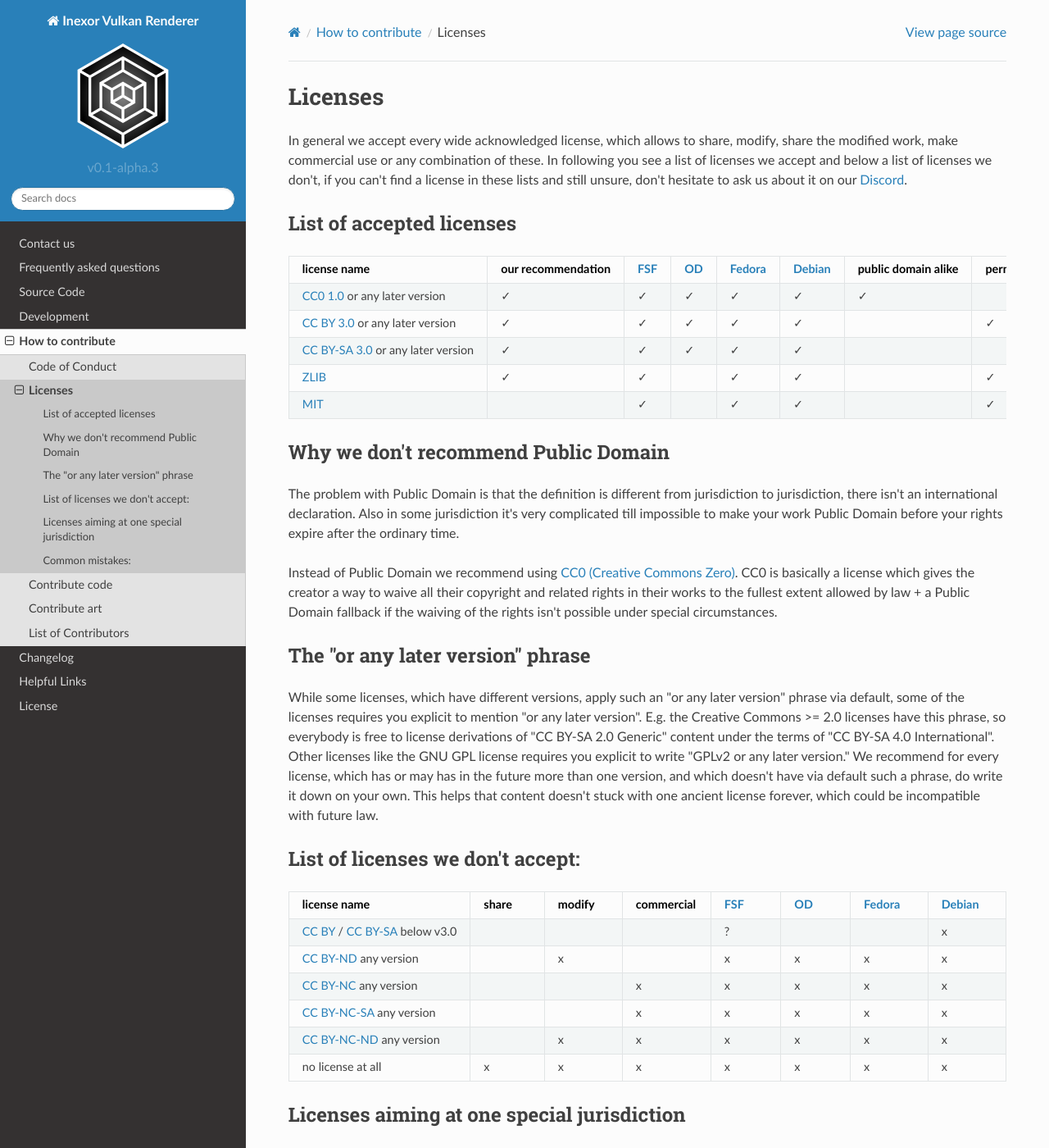
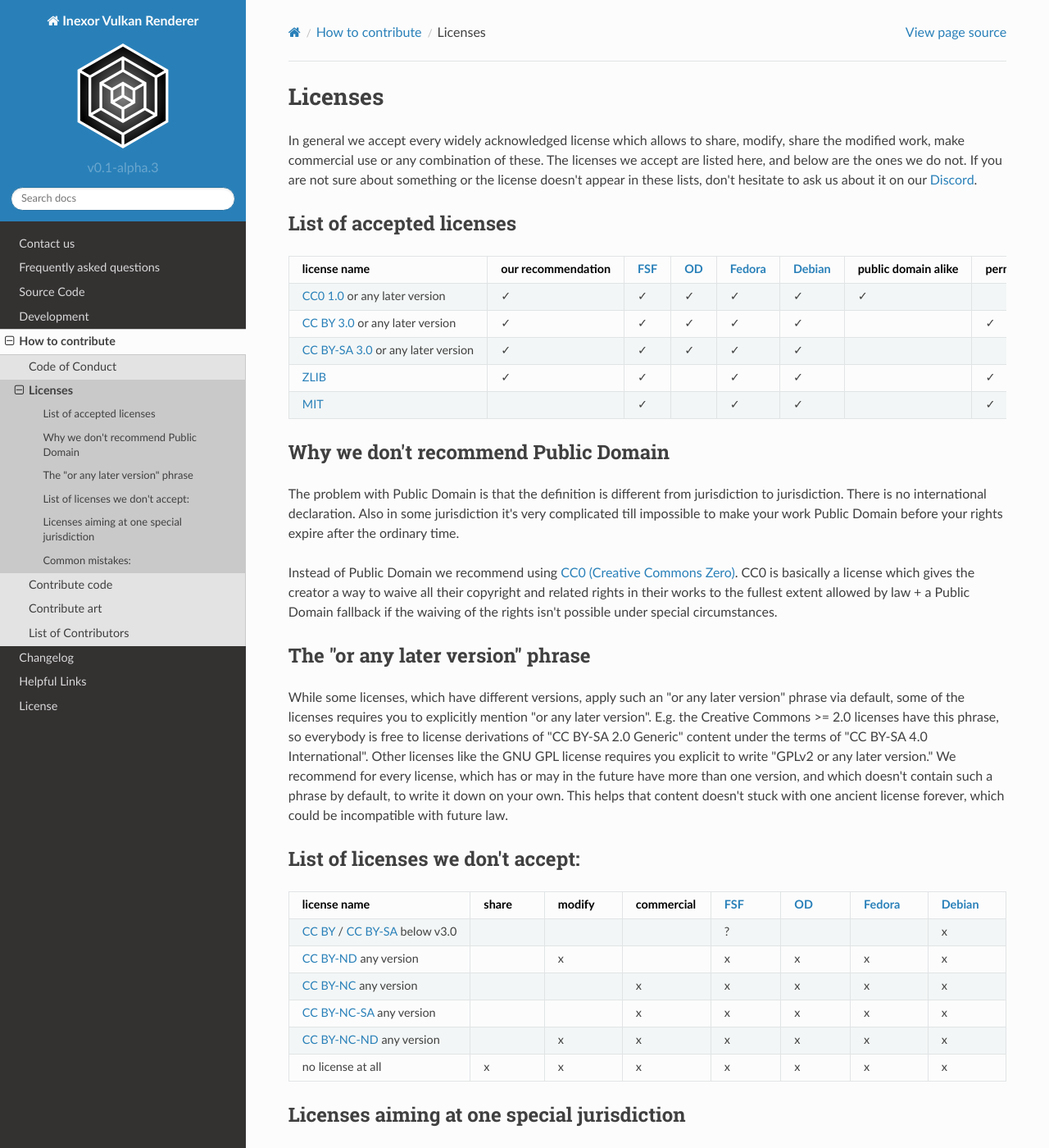
Before and after one commit to inexorgame/vulkan-renderer, a Sphinx documentation site: the page built from documentation/source/contributing/licenses.rst, in a window 1280 px wide and 1400 px high. Shown: the whole window at 82% size. Built offline with Sphinx 7.4.7 and the Read the Docs theme 2.0.0, drawn with Linux system fonts in a browser that asks for light colours; pages that are not in the unit, such as notebooks, are missing from menus; some of the changed text lies outside the part shown.

Commit message:
Update licenses.rst
Improved wording and fixed typos.

```diff
--- a/documentation/source/contributing/licenses.rst
+++ b/documentation/source/contributing/licenses.rst
@@ -1,7 +1,7 @@
 Licenses
 ========
 
-In general we accept every wide acknowledged license, which allows to share, modify, share the modified work, make commercial use or any combination of these. In following you see a list of licenses we accept and below a list of licenses we don't, if you can't find a license in these lists and still unsure, don't hesitate to ask us about it on our `Discord <https://discord.com/invite/acUW8k7>`__.
+In general we accept every widely acknowledged license which allows to share, modify, share the modified work, make commercial use or any combination of these. The licenses we accept are listed here, and below are the ones we do not. If you are not sure about something or the license doesn't appear in these lists, don't hesitate to ask us about it on our `Discord <https://discord.com/invite/acUW8k7>`__.
 
 List of accepted licenses
 -------------------------
@@ -68,14 +68,14 @@ List of accepted licenses
 Why we don't recommend Public Domain
 ------------------------------------
 
-The problem with Public Domain is that the definition is different from jurisdiction to jurisdiction, there isn't an international declaration. Also in some jurisdiction it's very complicated till impossible to make your work Public Domain before your rights expire after the ordinary time.
+The problem with Public Domain is that the definition is different from jurisdiction to jurisdiction. There is no international declaration. Also in some jurisdiction it's very complicated till impossible to make your work Public Domain before your rights expire after the ordinary time.
 
 Instead of Public Domain we recommend using `CC0 (Creative Commons Zero) <https://creativecommons.org/about/cc0>`__. CC0 is basically a license which gives the creator a way to waive all their copyright and related rights in their works to the fullest extent allowed by law + a Public Domain fallback if the waiving of the rights isn't possible under special circumstances.
 
 The "or any later version" phrase
 ---------------------------------
 
-While some licenses, which have different versions, apply such an "or any later version" phrase via default, some of the licenses requires you explicit to mention "or any later version". E.g. the Creative Commons >= 2.0 licenses have this phrase, so everybody is free to license derivations of "CC BY-SA 2.0 Generic" content under the terms of "CC BY-SA 4.0 International". Other licenses like the GNU GPL license requires you explicit to write "GPLv2 or any later version." We recommend for every license, which has or may has in the future more than one version, and which doesn't have via default such a phrase, do write it down on your own. This helps that content doesn't stuck with one ancient license forever, which could be incompatible with future law.
+While some licenses, which have different versions, apply such an "or any later version" phrase via default, some of the licenses requires you to explicitly mention "or any later version". E.g. the Creative Commons >= 2.0 licenses have this phrase, so everybody is free to license derivations of "CC BY-SA 2.0 Generic" content under the terms of "CC BY-SA 4.0 International". Other licenses like the GNU GPL license requires you explicit to write "GPLv2 or any later version." We recommend for every license, which has or may in the future have more than one version, and which doesn't contain such a phrase by default, to write it down on your own. This helps that content doesn't stuck with one ancient license forever, which could be incompatible with future law.
 
 List of licenses we don't accept:
 ---------------------------------
```
Also changed, not shown: other parts of documentation/source/contributing/licenses.rst (+1 -1 lines).
